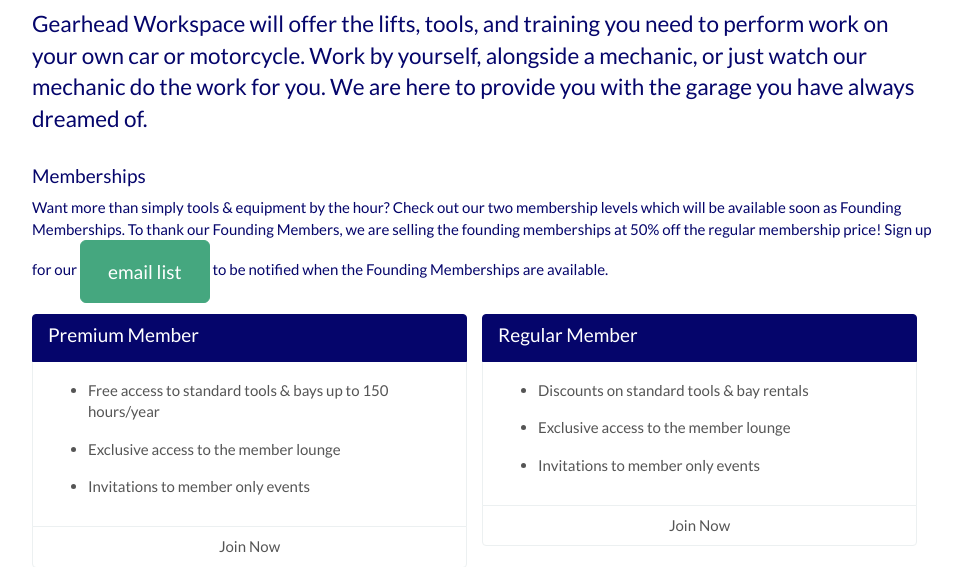
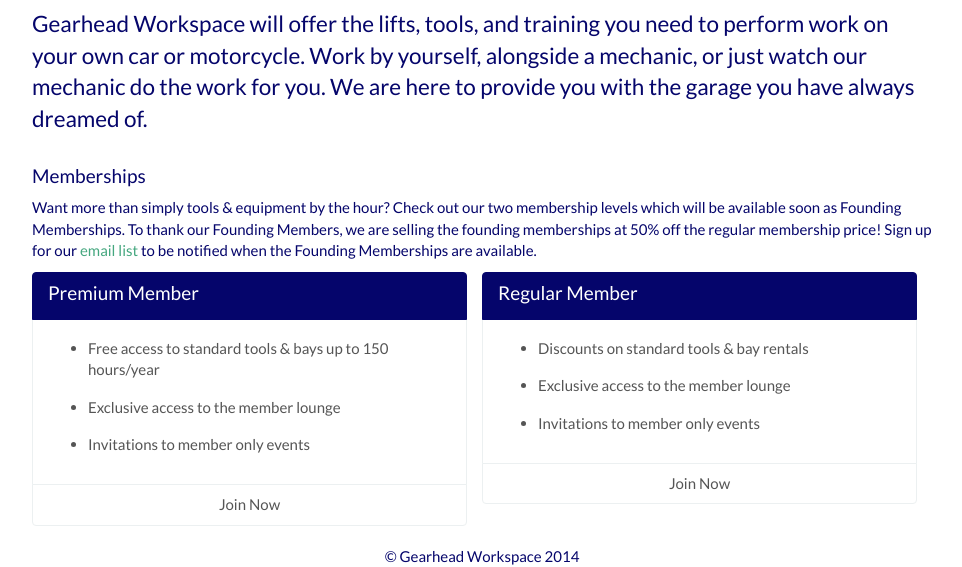
Before and after one commit to GearheadWorkspace/gearheadworkspace, a Django app: page / in a window 1280 px wide. Shown: the part 535-1102 px from the top of the page, without its empty margins (158-1120 px from the left). Run offline with Django 3.2, Linux system fonts and the light colour scheme; some libraries are stand-ins or nearby versions.

Commit message:
changed button to hyperlink

```diff
--- a/templates/index.html
+++ b/templates/index.html
@@ -25,7 +25,7 @@
     <div class="row">
     <h4>Memberships</h4>
     <p>
-      Want more than simply tools &amp; equipment by the hour? Check out our two membership levels which will be available soon as Founding Memberships. To thank our Founding Members, we are selling the founding memberships at 50% off the regular membership price! Sign up for our <a class="btn btn-lg btn-success" href="{% url 'membership' %}" role="button">email list</a> to be notified when the Founding Memberships are available.
+      Want more than simply tools &amp; equipment by the hour? Check out our two membership levels which will be available soon as Founding Memberships. To thank our Founding Members, we are selling the founding memberships at 50% off the regular membership price! Sign up for our <a  href="{% url 'membership' %}">email list</a> to be notified when the Founding Memberships are available.
     </p>
      {% include "partials/membership_options.html" %}
   </div>
```
